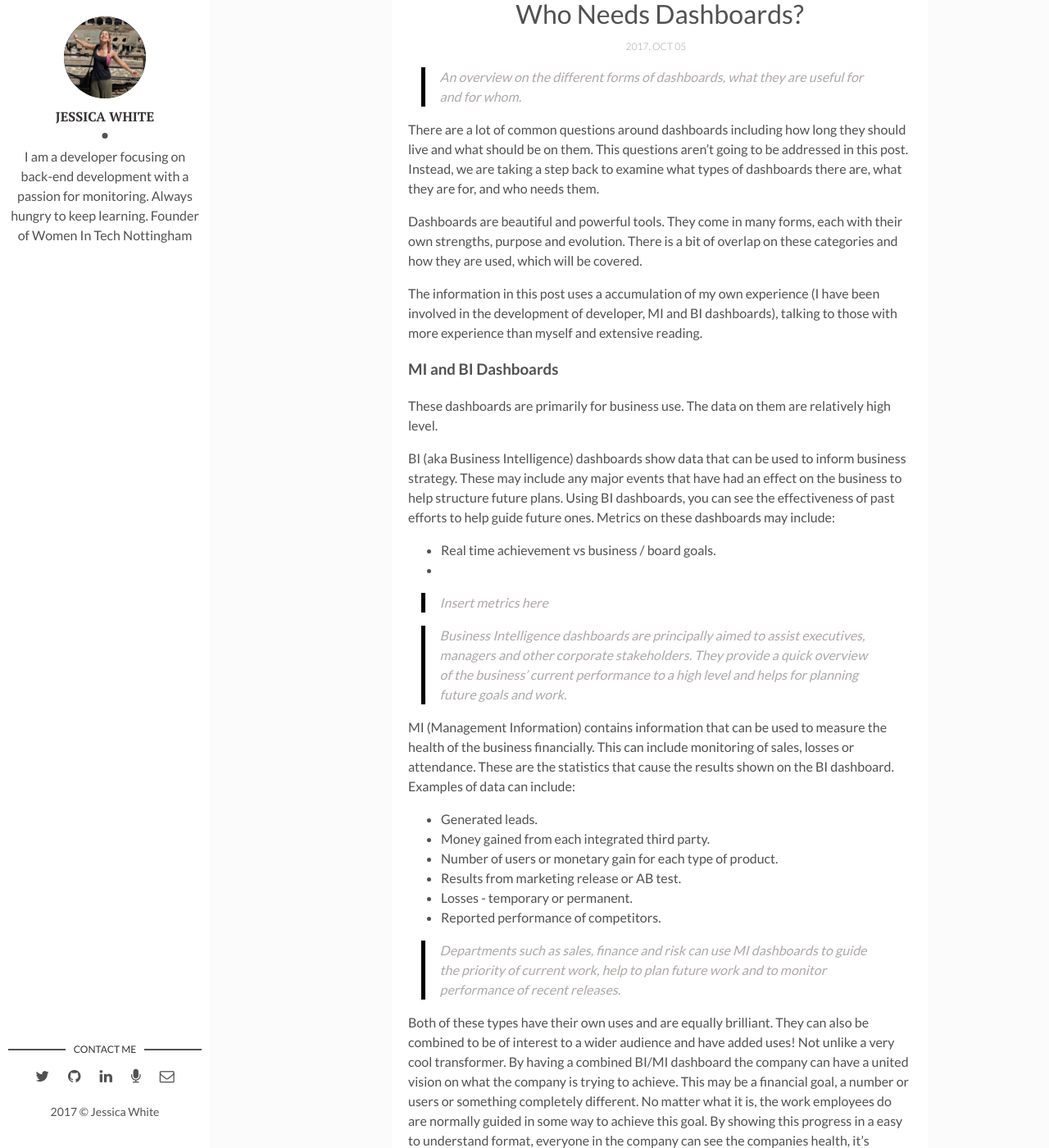
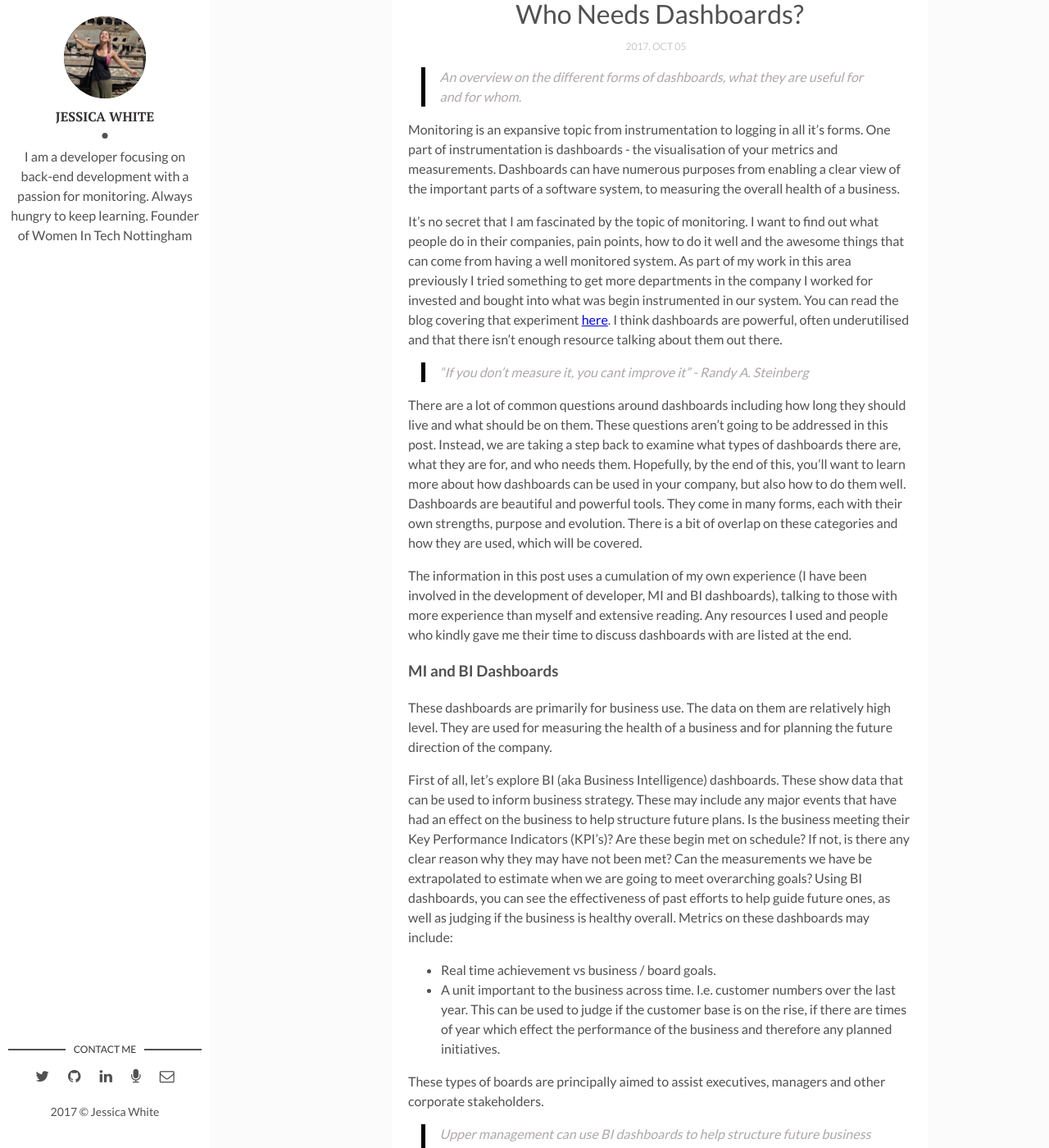
Before and after one commit to wordshaker/jesswhite_4, a Jekyll site: the page built from _posts/2017-10-05-whoneedsdashboards-post.md, in a window 1280 px wide and 1400 px high, scrolled down 418 px. Shown: the whole window at 82% size. Built offline with Jekyll 4.4.1, drawn with Linux system fonts in a browser that asks for light colours; some of the changed text lies outside the part shown.

Commit message:
Second interation on MI and BI dashboarding part of blog
* Second draft of MI and BI

```diff
--- a/_posts/2017-10-05-whoneedsdashboards-post.md
+++ b/_posts/2017-10-05-whoneedsdashboards-post.md
@@ -11,41 +11,56 @@
 
 > An overview on the different forms of dashboards, what they are useful for and for whom.
 
-There are a lot of common questions around dashboards including how long they should live and what should be on them. This questions aren't going to be addressed in this post. Instead, we are taking a step back to examine what types of dashboards there are, what they are for, and who needs them.
+Monitoring is an expansive topic from instrumentation to logging in all it's forms. One part of instrumentation is dashboards - the visualisation of your metrics and measurements. Dashboards can have numerous purposes from enabling a clear view of the important parts of a software system, to measuring the overall health of a business.
 
-Dashboards are beautiful and powerful tools. They come in many forms, each with their own strengths, purpose and evolution. There is a bit of overlap on these categories and how they are used, which will be covered.
+It's no secret that I am fascinated by the topic of monitoring. I want to find out what people do in their companies, pain points, how to do it well and the awesome things that can come from having a well monitored system. As part of my work in this area previously I tried something to get more departments in the company I worked for invested and bought into what was begin instrumented in our system. You can read the blog covering that experiment [here](https://jesswhite.co.uk/instrumentationforbusiness-post/). I think dashboards are powerful, often underutilised and that there isn't enough resource talking about them out there.
 
-The information in this post uses a accumulation of my own experience (I have been involved in the development of developer, MI and BI dashboards), talking to those with more experience than myself and extensive reading.
+> "If you don't measure it, you cant improve it" - Randy A. Steinberg
+
+There are a lot of common questions around dashboards including how long they should live and what should be on them. These questions aren't going to be addressed in this post. Instead, we are taking a step back to examine what types of dashboards there are, what they are for, and who needs them. Hopefully, by the end of this, you'll want to learn more about how dashboards can be used in your company, but also how to do them well. Dashboards are beautiful and powerful tools. They come in many forms, each with their own strengths, purpose and evolution. There is a bit of overlap on these categories and how they are used, which will be covered.
+
+The information in this post uses a cumulation of my own experience (I have been involved in the development of developer, MI and BI dashboards), talking to those with more experience than myself and extensive reading. Any resources I used and people who kindly gave me their time to discuss dashboards with are listed at the end.
 
 ### MI and BI Dashboards
 
-These dashboards are primarily for business use. The data on them are relatively high level.
+These dashboards are primarily for business use. The data on them are relatively high level. They are used for measuring the health of a business and for planning the future direction of the company.
 
-BI (aka Business Intelligence) dashboards show data that can be used to inform business strategy. These may include any major events that have had an effect on the business to help structure future plans. Using BI dashboards, you can see the effectiveness of past efforts to help guide future ones. Metrics on these dashboards may include:
+First of all, let's explore BI (aka Business Intelligence) dashboards. These show data that can be used to inform business strategy. These may include any major events that have had an effect on the business to help structure future plans. Is the business meeting their Key Performance Indicators (KPI's)? Are these begin met on schedule? If not, is there any clear reason why they may have not been met? Can the measurements we have be extrapolated to estimate when we are going to meet overarching goals? Using BI dashboards, you can see the effectiveness of past efforts to help guide future ones, as well as judging if the business is healthy overall. Metrics on these dashboards may include:
 
 * Real time achievement vs business / board goals.
-*
+* A unit important to the business across time. I.e. customer numbers over the last year. This can be used to judge if the customer base is on the rise, if there are times of year which effect the performance of the business and therefore any planned initiatives.
 
-> Insert metrics here
+These types of boards are principally aimed to assist executives, managers and other corporate stakeholders.
 
-> Business Intelligence dashboards are principally aimed to assist executives, managers and other corporate stakeholders. They provide a quick overview of the business' current performance to a high level and helps for planning future goals and work.
+> Upper management can use BI dashboards to help structure future business plans, so monitor the health of the business and to negotiate with / report to stakeholders.
 
-MI (Management Information) contains information that can be used to measure the health of the business financially. This can include monitoring of sales, losses or attendance. These are the statistics that cause the results shown on the BI dashboard. Examples of data can include:
+As I am not the primary audience for this kind of dashboard, I talked to a couple of people heading up companies.  These people use dashboards already, so I enquired to what information is important to them, but also in board meetings.
 
-* Generated leads.
-* Money gained from each integrated third party.
+> Add Notes From Discussion with Michael etc.
+
+The other high level type of dashboard is the Management Information (MI) dashboard. These contains information that can be used to measure the health of the business financially. They may include monitoring of sales, losses or attendance. It can also cover how well a company is managing their costs while trying to increase their revenue. These are the statistics that cause the results shown on the BI dashboard. This cost / profit balance is crucial to all companies. Get it wrong, and the company won't exist for long. Examples of data can include:
+
+* Generated leads
+* Money gained from each integrated third party
 * Number of users or monetary gain for each type of product.
-* Results from marketing release or AB test.
+* Results from marketing release or AB test
 * Losses - temporary or permanent.
+* Cost of resource. This could be departmental costs from software required to salaries paid out.
 * Reported performance of competitors.
 
-> Departments such as sales, finance and risk can use MI dashboards to guide the priority of current work, help to plan future work and to monitor performance of recent releases.
+> Departments such as marketing, finance and risk can use MI dashboards to guide the priority of  current work, help to plan future work and to monitor performance of recent releases.
 
-Both of these types have their own uses and are equally brilliant. They can also be combined to be of interest to a wider audience and have added uses! Not unlike a very cool transformer. By having a combined BI/MI dashboard the company can have a united vision on what the company is trying to achieve. This may be a financial goal, a number or users or something completely different. No matter what it is, the work employees do are normally guided in some way to achieve this goal. By showing this progress in a easy to understand format, everyone in the company can see the companies health, it's progress and how likely they are to get their bonus if its tied to performance.
+So why do marketing, finance and risk care about these dashboards? Numerous reasons. First of all it is a really accessible way to see a lot of information. Marketing may have a number of initiatives happening at one time and by using a dashboard they can see which initiatives appear to be having the biggest impact without sifting through excel sheets of numbers. Dashboards also make it easier to communicate what is going on to other areas of the business. When discussing the metrics that effect BI, a stakeholder can be shown a dashboard, or be provided access to one. It enables them to see what is going on without much explanation and can start needed conversations earlier. Even by having a high level dashboard of number of customers, the type of product they are using, the business outgoings and incomings, and competitor performance can not only help demonstrate the impact of the team, but direct their upcoming focuses.
+
+_What happens when you combine the two?_
+
+Both of these types have their own uses and strengths. By combining the two, you can create a dashboard that's of interest to an even wider audience. By having a combined BI/MI dashboard, a united vision on what the company is trying to achieve and their progress to that goal can be shown.
+
+Pick a key KPI. This may be a financial goal, a number or users or something completely different that is expected to be achieved in a certain time frame. I've seen this being split from a yearly KPI down to quarterly stages to aim for. That's a short enough time frame that the future goal doesn't seem as unachievable. No matter what it is, work that is put forward to departments as a priority is normally guided in some way to achieve this goal. By showing the progress in reaching the BI aim in a easy to understand format, everyone in the company can see the companies health, it's progress and how likely they are to get their bonus if its tied to performance. Further, if you mark some of the departmental events that have contributed to the companies performance, it is easier to recognise the impact a departments work has on the grand aim.
 
 > Combine MI & BI and the whole business can make use of it.
 
-There is quite a bit of information that can be displayed on the mixed form of dashboard. For instance, by having a graph which shows the target aims for the quarter, where the company is at on achieving that monthly goal and the major events that may have impacted the companies progress. It can show the impact of different departments contributions to achieving this target. Major events on the dashboard can include anything that can impact company in any way. Examples can include:
+There is quite a bit of information that can be displayed on the mixed form of dashboard. As mentioned, the impact of different departments contributions to achieving the company target, but also external factors having an impact. Major events on the dashboard can include anything that can impact company in any way. Examples can include:
 
 * A marketing initiative.
 * A new feature.
@@ -53,17 +68,20 @@
 * Outage of a third party.
 * Integration with a new third party.
 
-> Insert picture of example graph here.
-
 By doing something like this it is easy to the company's progression as a whole, the company's eventual aim and some of the contributing factors to the current state of play. Other high level statistics can be added to this board. For instance, I've seen it where by hovering on a point you could see details such as estimated financial impact. Another feature as by hovering on a date you could see dispersed and gained money.
 
-Good rules for these kinds of Keep it simple. Keep it high level. Keep it focused towards that one goal.
+As well as showing the company's next big target and how they are progressing on reaching that target, some choose to show a line of what the performance of the company was like a year earlier. In some cases this may show how much a company has grown financially or in popularity over the last year. It not only shows if the company as a whole is likely to hit their next target, but also the impact of the past work, or if there were any externally impacting events that might want to be planned for. An example would be Christmas for many companies. Some see a rise in use, others will find it a tougher time to make money in.
+
+Good rules for MI / BI and business level dashboards: Keep it simple. Keep it high level. Keep it focused towards that one goal.
 
 ### Operational and Development Dashboards
 
 #### Operational information
 
 #### Development information
+
+
+#### ITSM
 
 #### Who needs them?
 
@@ -76,5 +94,9 @@
 
 3. [Executive Dashboards - What they are and why every business needs one](https://www.forbes.com/sites/davelavinsky/2013/09/06/executive-dashboards-what-they-are-why-every-business-needs-one/#25b577fe37d1)
 
+4. [Measuring ITSM](https://www.amazon.co.uk/Measuring-ITSM-Reporting-Management-Executives/dp/1490719458/ref=pd_cp_14_1?_encoding=UTF8&psc=1&refRID=NERK3B79N4A24C5GJN7E)
+
+5. [Karl Bagci's blog posts around ITSM ](https://medium.com/@karlbagci)
+
 
 ### Thanks to:
```
